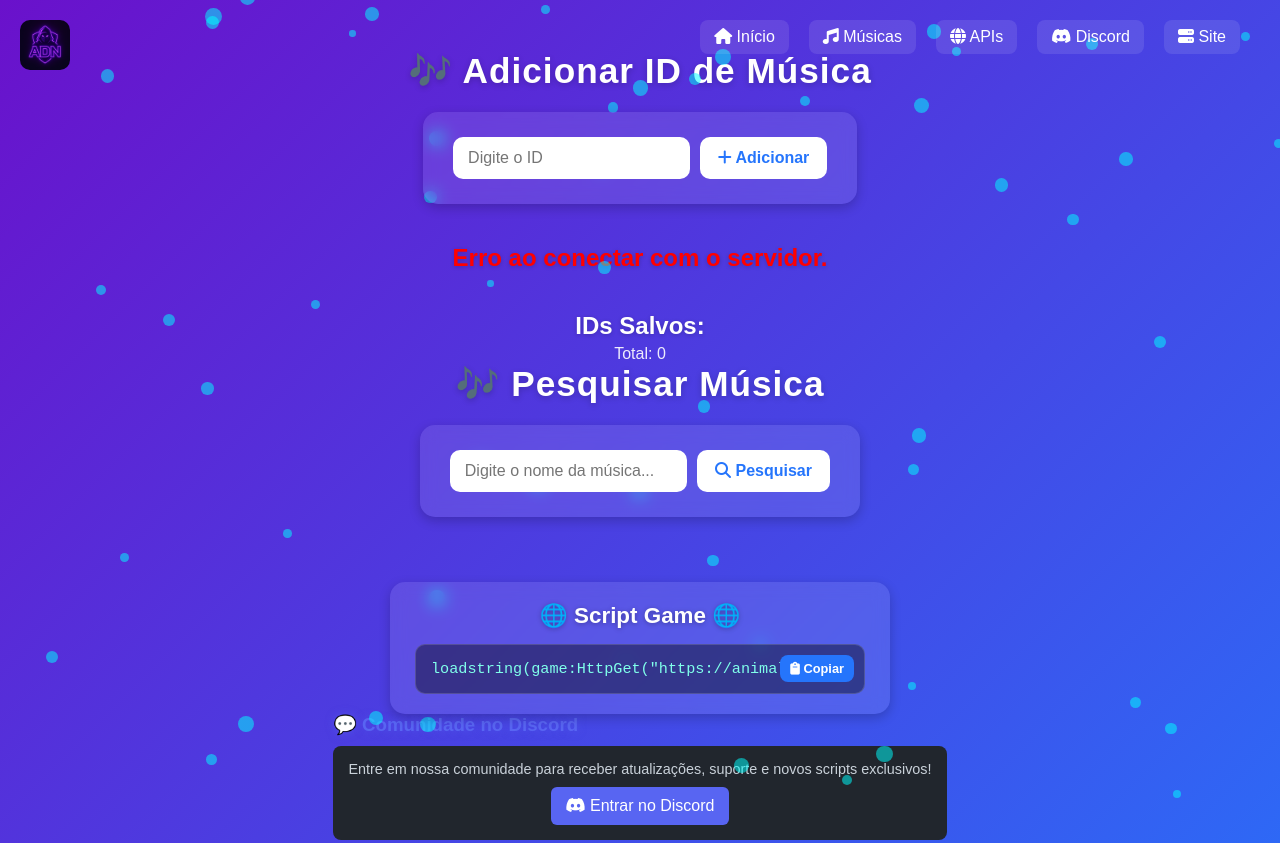
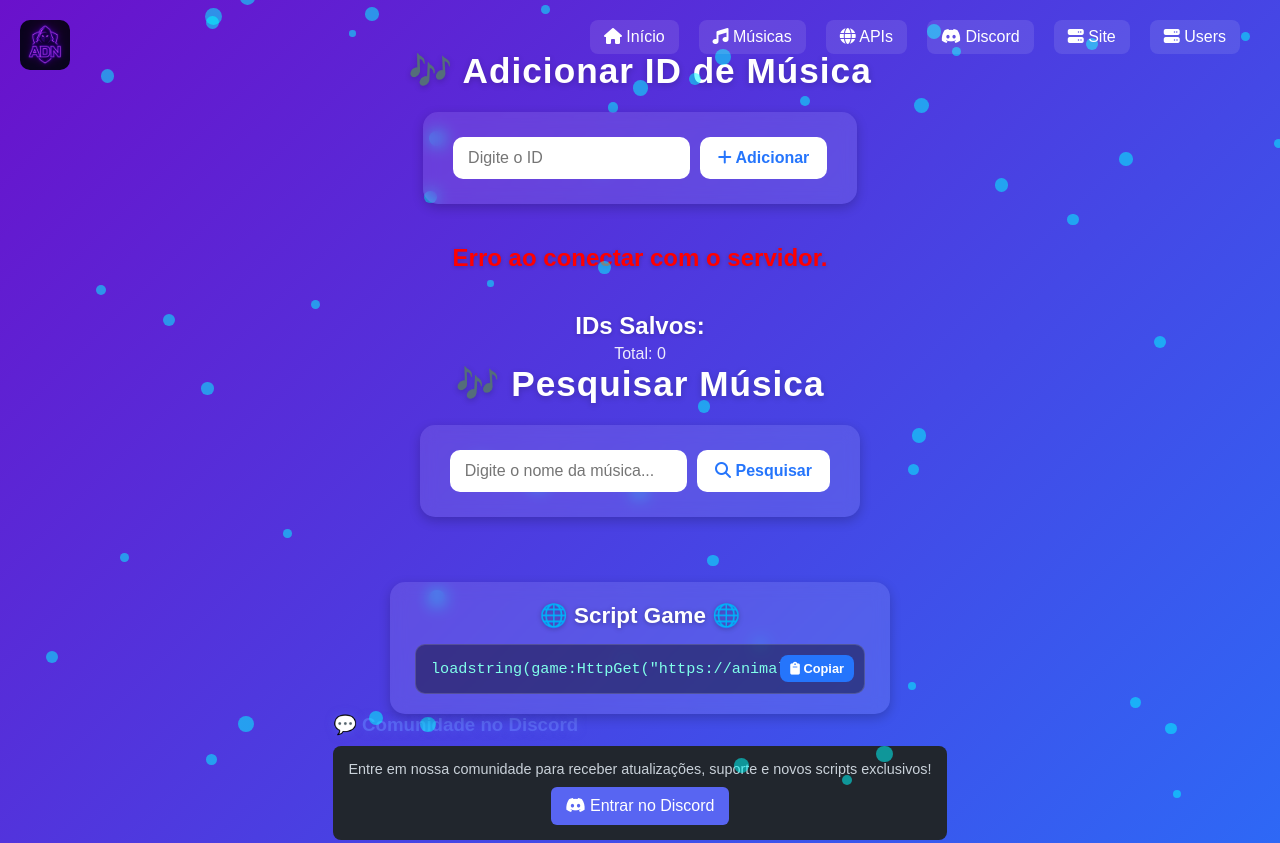
Before and after one commit to AdrainRazini/Animal_Simulator_Server, a website: page public/index.html in a window 1280 px wide. Shown: the top 843 px of the page. Drawn offline with Linux system fonts and the light colour scheme; no server answers.

Commit message:
Update do Site

```diff
--- a/public/index.html
+++ b/public/index.html
@@ -135,6 +135,7 @@ animate();
   <a href="#api"><i class="fas fa-globe"></i> APIs</a>
   <a href="https://discord.gg/spCcTWFWBR" target="_blank"><i class="fab fa-discord"></i> Discord</a>
   <a href="https://animal-simulator-server.vercel.app" target="_blank"><i class="fas fa-server"></i> Site</a>
+  <a href="#" target="_blank"><i class="fas fa-server"></i> Users</a>
 </div>
 
 <!-- 🍔 Menu Mobile -->
@@ -150,6 +151,7 @@ animate();
   <a href="#api"><i class="fas fa-globe"></i> APIs</a>
   <a href="https://discord.gg/spCcTWFWBR" target="_blank"><i class="fab fa-discord"></i> Discord</a>
   <a href="https://animal-simulator-server.vercel.app" target="_blank"><i class="fas fa-server"></i> Site</a>
+  <a href="#" target="_blank"><i class="fas fa-server"></i> Users</a>
 </div>
 
 <div class="menu-overlay" id="menuOverlay"></div>
```
Also changed, not shown: public/login.html (+2 -2 lines), public/user-dashboard.html (+1 -1 lines).
